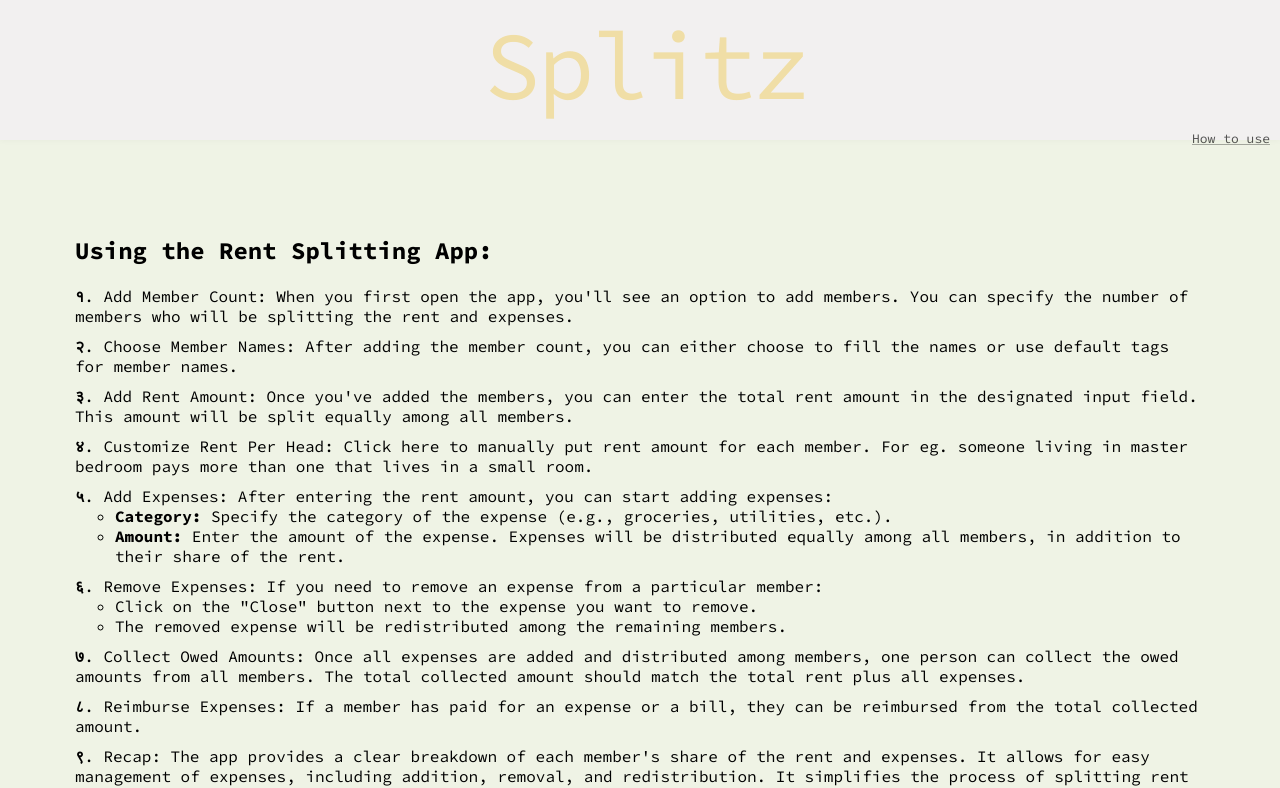
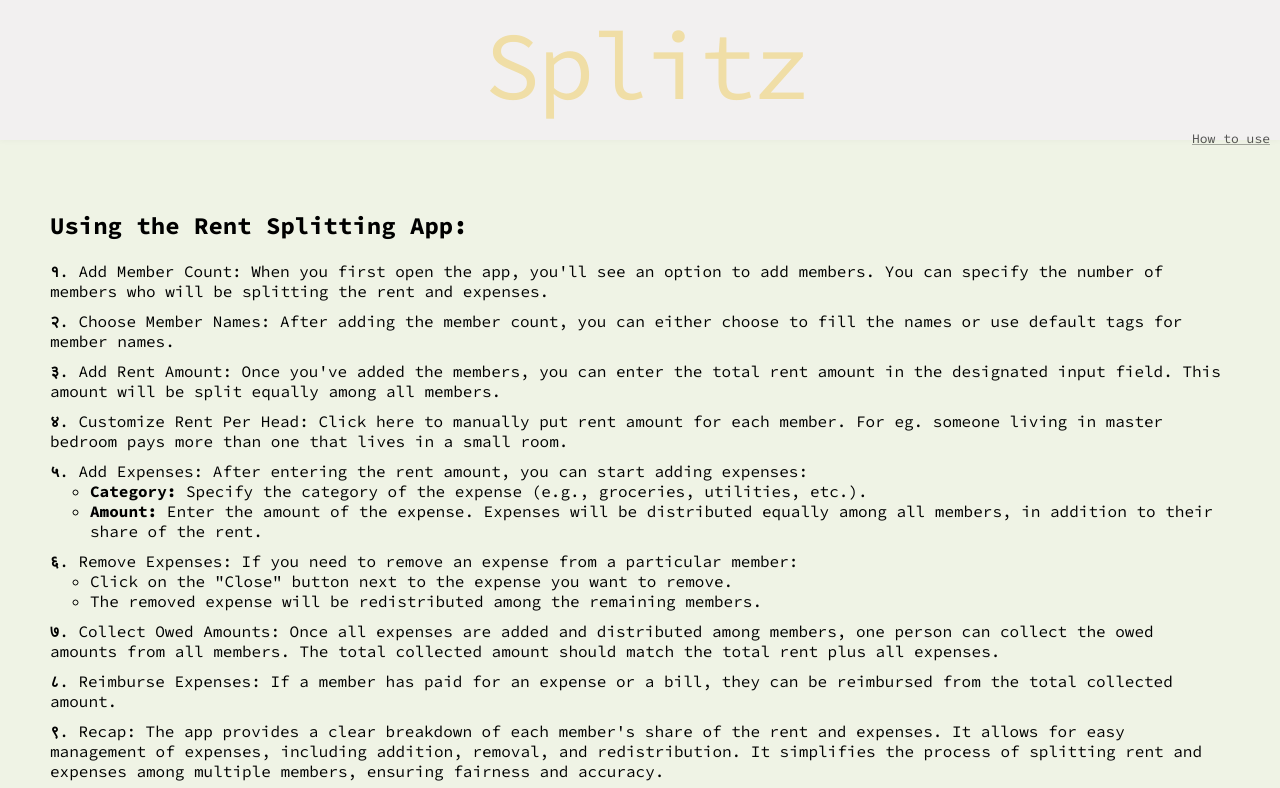
Before and after one commit to teegrg/splitz, a React (Create React App) app: page /guide in a window 1280 px wide. Shown: the top 788 px of the page. Built offline with nearby package versions, Linux system fonts and the light colour scheme.

Commit message:
changed padding for howto page

```diff
--- a/src/App.css
+++ b/src/App.css
@@ -287,7 +287,7 @@ input[type="text"] {
 
 .about {
   font-family: "Source Code Pro", monospace;
-  padding: 75px;
+  padding:50px;
 }
 
 /* .counter {
```
